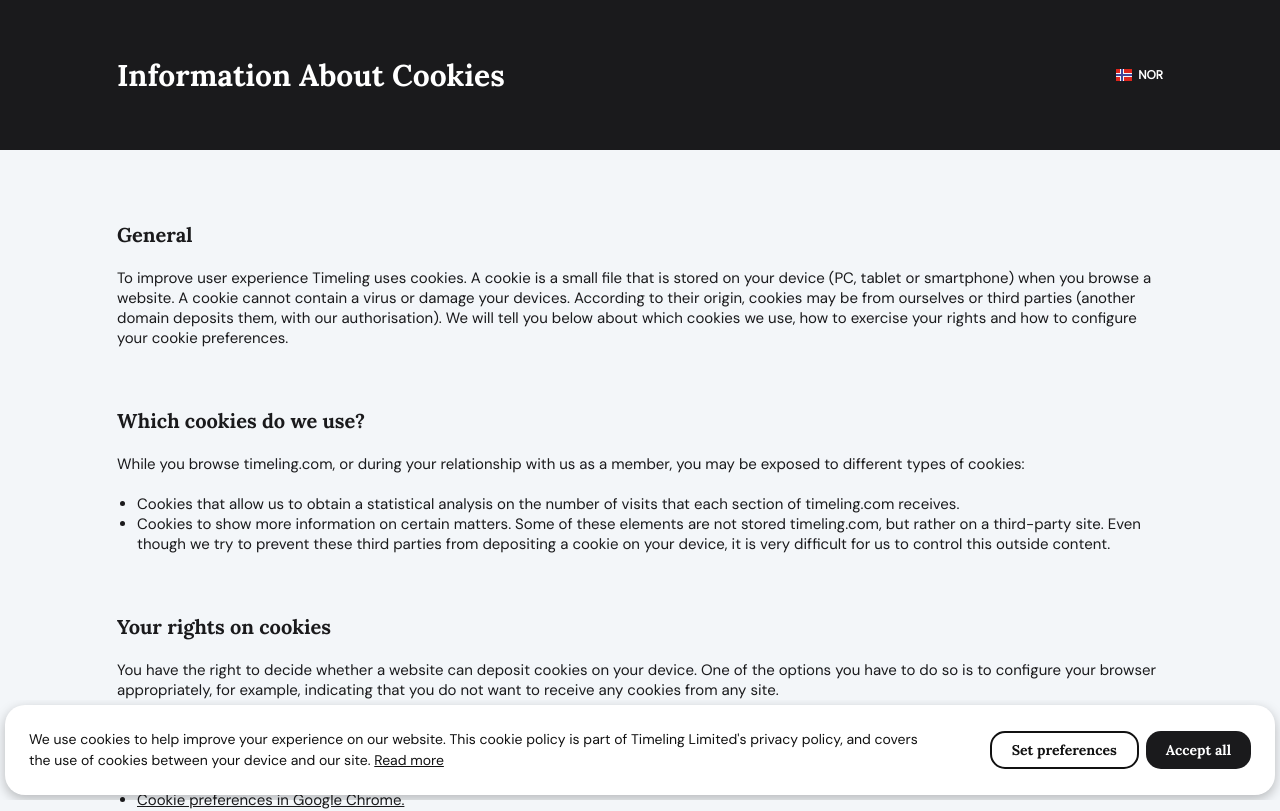
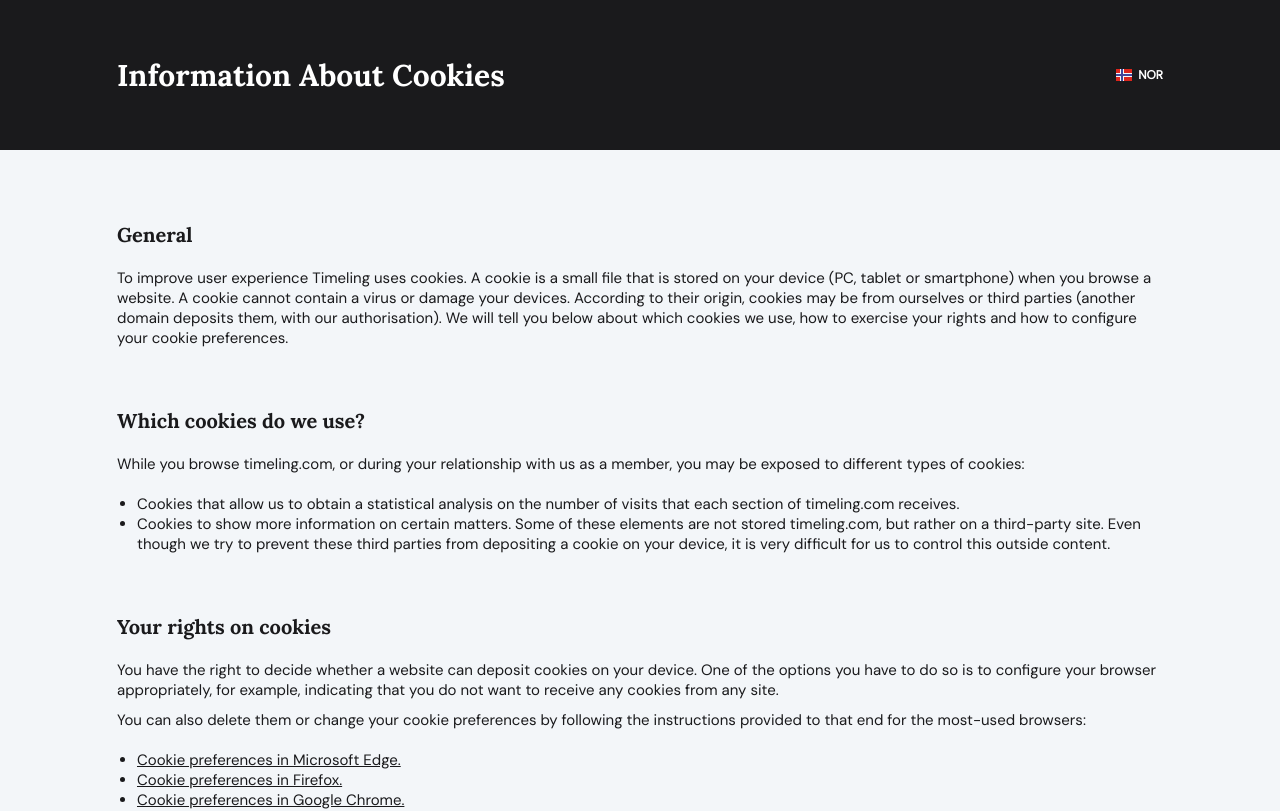
Before and after one commit to alexdemchenko100/ts-timeling, a React (Create React App) app: page /cookies in a window 1280 px wide. Shown: the top 811 px of the page. Built offline with nearby package versions, Linux system fonts and the light colour scheme.

Commit message:
Hide consent modal on cookie page

```diff
--- a/src/components/consent/Consent.tsx
+++ b/src/components/consent/Consent.tsx
@@ -12,10 +12,13 @@
 
 import "./Consent.scss";
 import ConsentForm from "./Form";
+import { useLocation } from "react-router-dom";
 
 // const getHasConsent = () => !!window.localStorage.getItem("cookiesConsent");
 
 const Consent = () => {
+  const { pathname } = useLocation();
+
   const [modalIsOpen, setModalIsOpen] = useState(!hasConsent());
   const [consentState, setConsentState] = useState(getConsent());
 
@@ -30,11 +33,13 @@
     setConsent(consentState);
   };
 
+  const isCookiesPage = pathname.startsWith("/cookies");
+
   return (
     <Modal
       contentLabel="Consent"
       onClose={() => {}}
-      isOpen={modalIsOpen}
+      isOpen={modalIsOpen && !isCookiesPage}
       className={classNames("popup-consent", { expanded: isExpanded })}
     >
       <div className="header">
```
